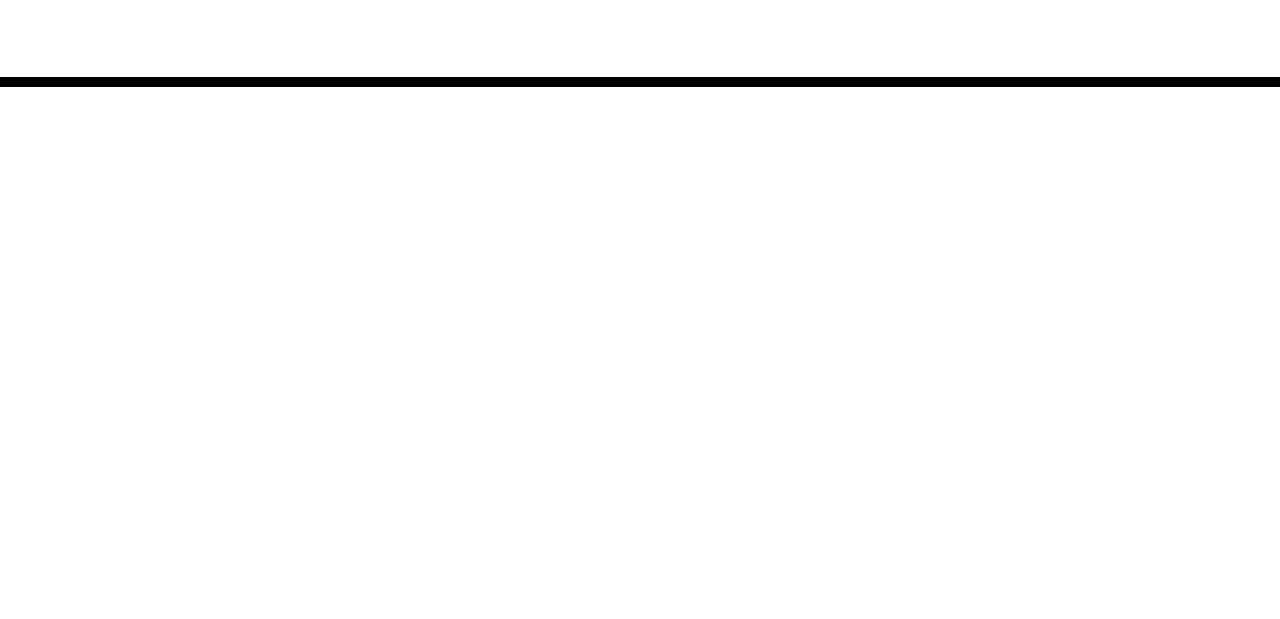
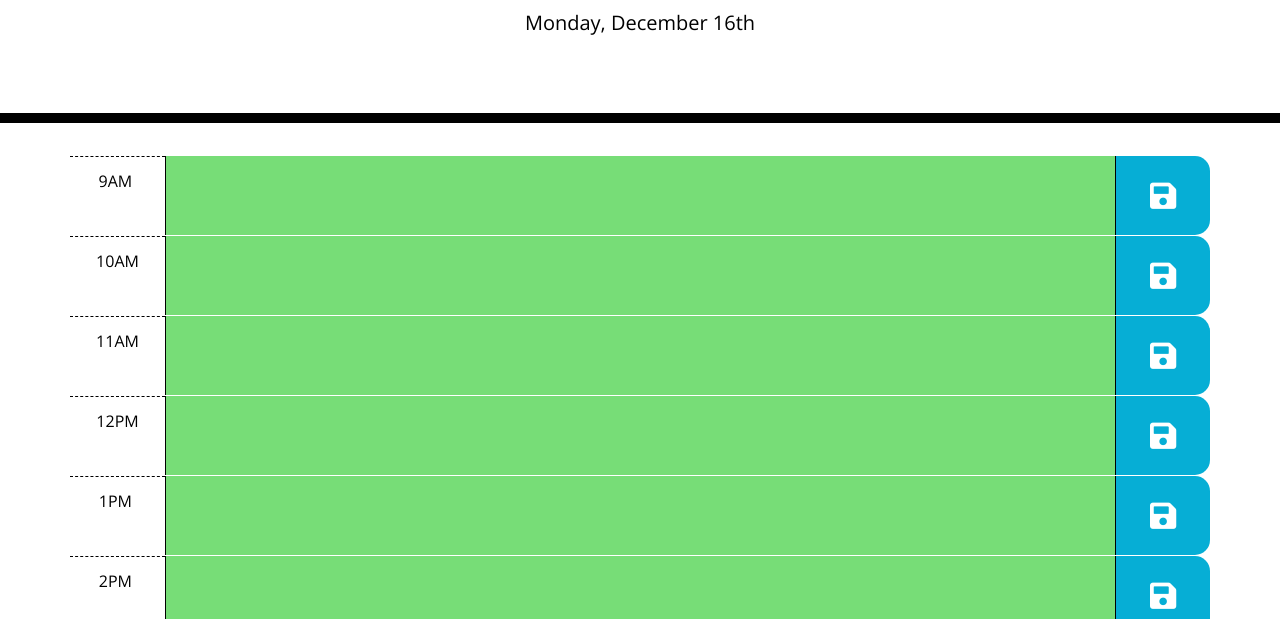
Before and after one commit to kgeary/workday-planner, a plain HTML site: page index.html in a window 1280 px wide. Shown: the part 181-800 px from the top of the page. Drawn offline with nearby package versions, Linux system fonts and the light colour scheme.

Commit message:
Roughly working

```diff
--- a/assets/css/style.css
+++ b/assets/css/style.css
@@ -63,9 +63,24 @@ body {
     border-bottom-right-radius: 15px;
     background-color: #06AED5;
     color: white;
+    display: flex;
+    align-items: center;
+    justify-content: center;
+    font-size: 30px;
+
   }
 
   .saveBtn i:hover {
-    font-size: 20px;
+    font-size: 40px;
     transition: all .3s ease-in-out;
   }
+
+  #save-toast {
+    position: fixed;
+    bottom: 0px;
+    text-align: center;
+    margin: 0;
+    width: 100%;
+    color: black;
+    background-color: white;
+  }
--- a/assets/js/planner.js
+++ b/assets/js/planner.js
@@ -0,0 +1,85 @@
+//const times = [9,10,11,12,13,14,15,16,17];
+const times = [9,10,11,12,13,14,15,16,17,18,19,20,21,22]; // TEST-LIST
+
+$(function() {
+    // Set the date in the header
+    $("#currentDay").text(moment().format('dddd, MMMM Do'));
+
+    // Creat Time Blocks
+    for(let index=0; index<times.length; index++) {
+        $(".container").append(createTimeBlock(times[index]));
+    }
+
+    $(".saveBtn").on("click", function() {
+        var $colHour = $(this).siblings(".hour");
+        let hr = $colHour.text();
+        let txt = $(this).siblings(".description").val();
+        console.log(hr, txt);
+        localStorage.setItem(moment().format("YYYYMMDD-") + hr.trim(), txt.trim());
+        $("#save-toast").fadeIn(1000).fadeOut(1000);
+    });
+})
+
+function createTimeBlock(hour) {
+    let timeBlock = createEl("div", "time-block");
+    let row = createEl("div", "row");
+    let colHour = createEl("div", "col-sm-1 pt-3 hour", hour);
+    let colText = createEl("textarea", "col-sm-10 description", hour);
+    let colSave = createEl("div", "col-sm-1 saveBtn");
+    let icon = createEl("i", "fas fa-save");
+    colSave.appendChild(icon);
+    row.appendChild(colHour);
+    row.appendChild(colText);
+    row.appendChild(colSave);
+    timeBlock.appendChild(row);
+    return timeBlock;
+}
+
+function createEl(tag, cls, hour) {
+    let el = document.createElement(tag);
+    el.setAttribute("class", cls);
+    // Special Handling for Hour and Text Columns
+    if (el, hour) {
+        let t = getTimeMoment(hour);
+        let n = getNow();
+        if (tag === "textarea") {
+            cls += " " + getTense(n, t);
+            el.textContent = localStorage.getItem(n.format("YYYYMMDD-") + formatMoment(t));
+        } else {
+            el.textContent = formatMoment(t).padEnd(4, " ");
+        }
+    }
+    el.setAttribute("class", cls);
+    return el;
+}
+
+// n = Moment now
+// t = time-block Moment
+// returns appropriate tense class (past, present, or future)
+function getTense(n, t) {
+    let cls;
+    if (n.isSame(t, "hour")) {
+        cls = "present";
+    } else if (n.isAfter(t)) {
+        cls = "past"
+    } else {
+        cls = "future";
+    }
+    return cls;
+}
+
+function getTimeMoment(hour) {
+    return moment(hour, "H");
+}
+
+function getNow() {
+    return moment()
+}
+
+function formatMoment(m) {
+    return m.format("hA");
+}
+
+function isToday(date) {
+    return (moment.format("YYYYMMDD") == date);
+}
--- a/index.html
+++ b/index.html
@@ -1,23 +1,14 @@
 <!DOCTYPE html>
 <html lang="en">
+
 <head>
     <meta charset="UTF-8" />
     <meta name="viewport" content="width=device-width, initial-scale=1.0" />
     <meta http-equiv="X-UA-Compatible" content="ie=edge" />
-    <link
-      rel="stylesheet"
-      href="https://stackpath.bootstrapcdn.com/bootstrap/4.3.1/css/bootstrap.min.css"
-    />
-    <link
-      rel="stylesheet"
-      href="https://use.fontawesome.com/releases/v5.8.1/css/all.css"
-      integrity="sha384-50oBUHEmvpQ+1lW4y57PTFmhCaXp0ML5d60M1M7uH2+nqUivzIebhndOJK28anvf"
-      crossorigin="anonymous"
-    />
-    <link
-      href="https://fonts.googleapis.com/css?family=Open+Sans&display=swap"
-      rel="stylesheet"
-    />
+    <link rel="stylesheet" href="https://stackpath.bootstrapcdn.com/bootstrap/4.3.1/css/bootstrap.min.css" />
+    <link rel="stylesheet" href="https://use.fontawesome.com/releases/v5.8.1/css/all.css"
+        integrity="sha384-50oBUHEmvpQ+1lW4y57PTFmhCaXp0ML5d60M1M7uH2+nqUivzIebhndOJK28anvf" crossorigin="anonymous" />
+    <link href="https://fonts.googleapis.com/css?family=Open+Sans&display=swap" rel="stylesheet" />
     <link rel="stylesheet" href="assets/css/style.css" />
     <title>Work Day Scheduler</title>
 </head>
@@ -35,5 +26,7 @@
     <script src="https://code.jquery.com/jquery-3.4.1.min.js"></script>
     <script src="https://cdnjs.cloudflare.com/ajax/libs/moment.js/2.24.0/moment.min.js"></script>
     <script src="assets/js/planner.js"></script>
+    <h2 id="save-toast" style="display: none;">Saved!</h2>
 </body>
+
 </html>
```
Lines whose indentation alone changed are shown as unchanged.
